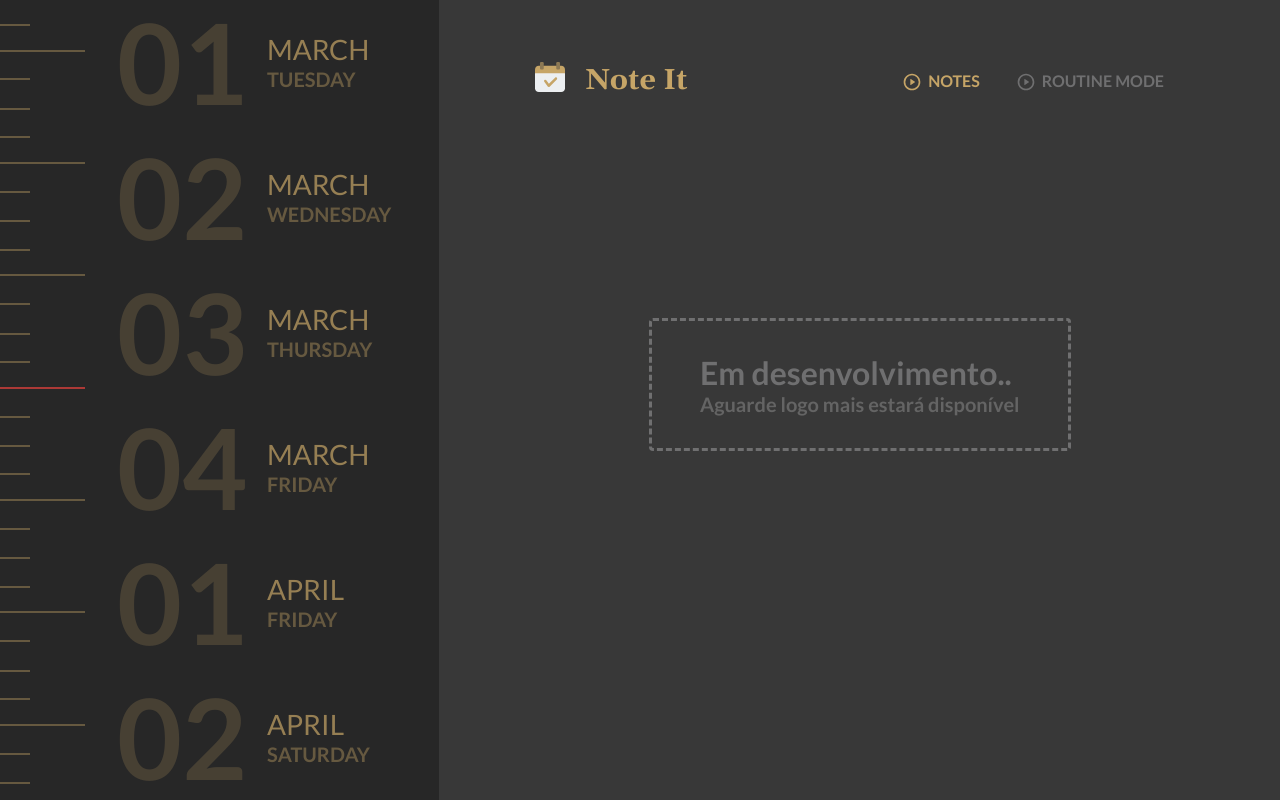
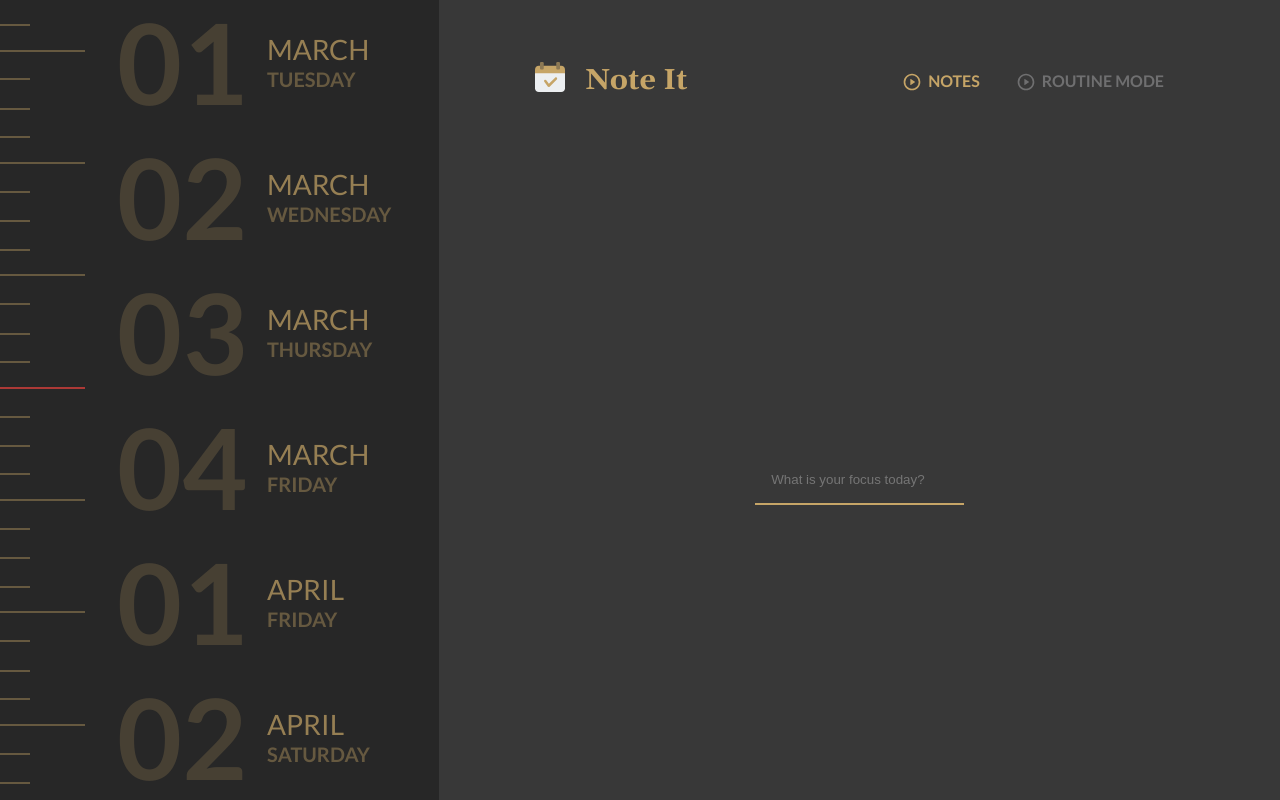
Before and after one commit to amadorgabriel/note-it, a Next.js app: page / in a window 1280 px wide. Built offline with nearby package versions, Linux system fonts and the light colour scheme.

Commit message:
feat: update input component

```diff
--- a/src/components/Input/index.tsx
+++ b/src/components/Input/index.tsx
@@ -1,8 +1,11 @@
-import { Input } from './styles'
+import { InputStyled } from './styles'
 
+interface InputProps {
+  placeholder: string
+}
 
-export const MyInput = () => {
+export const Input = ({...rest}) => {
   return (
-    <Input placeholder="Insira uma nova task" />
+    <InputStyled {...rest} />
   )
 }
--- a/src/components/Input/styles.ts
+++ b/src/components/Input/styles.ts
@@ -1,5 +1,8 @@
 import styled from 'styled-components'
 
-export const Input = styled.input`
-
+export const InputStyled = styled.input`
+  background-color: transparent;
+  border: 0;
+  border-bottom: 2px solid ${({theme}) => theme.colors.primary};
+  padding: 1rem;
 `;
--- a/src/pages/_app.tsx
+++ b/src/pages/_app.tsx
@@ -1,6 +1,6 @@
 import { ThemeProvider } from "styled-components";
 
-import { Calendar } from "../components/Calendar/Index";
+import { Calendar } from "../components/Calendar";
 import { darkTheme } from "../styles/themes/dark";
 import { lightTheme } from "../styles/themes/light";
 
--- a/src/pages/index.tsx
+++ b/src/pages/index.tsx
@@ -1,5 +1,6 @@
 import Head from "next/head";
 import Header from "../components/Header/Index";
+import { Input } from "../components/Input/index"
 
 export default function Home() {
   return (
@@ -11,10 +12,12 @@ export default function Home() {
       <Header />
 
       <div className="main-content">
-        <div className="on-dev">
+        {/* <div className="on-dev">
           <h1>Em desenvolvimento..</h1>
           <p>Aguarde logo mais estará disponível</p>
-        </div>
+        </div> */}
+
+        <Input placeholder="What is your focus today?" />
       </div>
     </div>
   );
```
